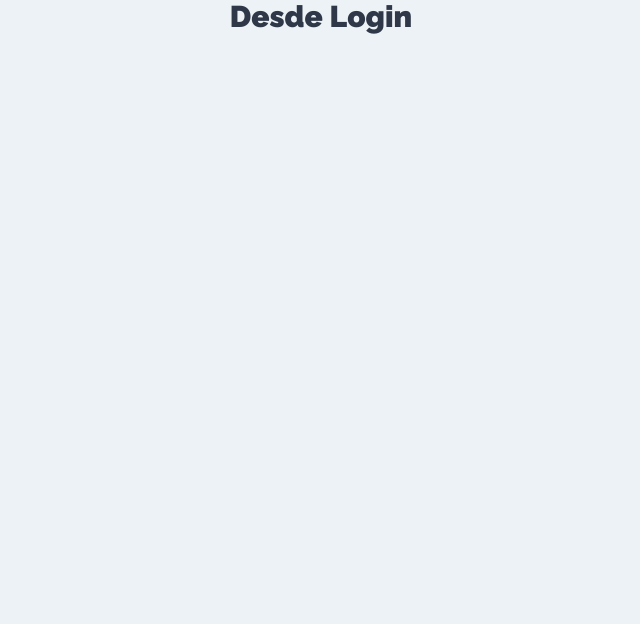
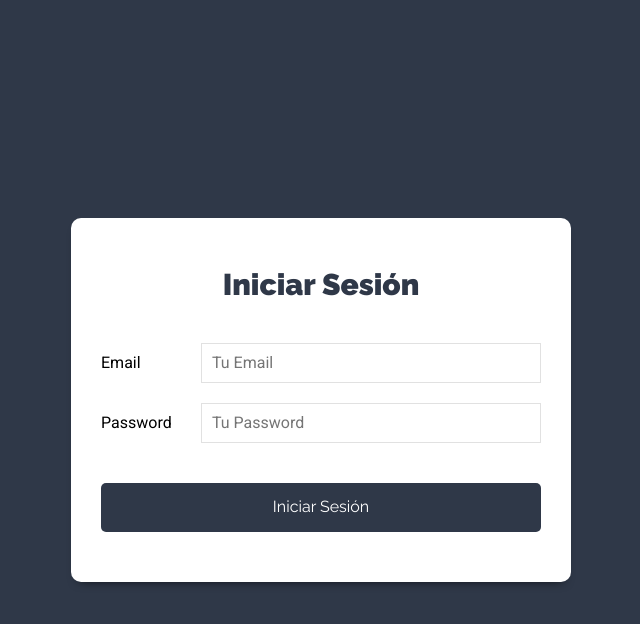
Before and after one commit to cristianaparra/Mern_ToDo, a React (Create React App) app: page / in a window 1280 px wide. Shown: the top 624 px of the page, without its empty margins (319-959 px from the left). Built offline with nearby package versions, Linux system fonts and the light colour scheme.

Commit message:
Creando Formulario

```diff
--- a/src/components/auth/Login.js
+++ b/src/components/auth/Login.js
@@ -1,8 +1,43 @@
 import React from 'react';
 
 const Login = () => {
+
+    const onChange = () => {
+
+    }
+
     return (
-        <h1>Desde Login</h1>
+        <div className='form-usuario'>
+            <div className='contenedor-form sombra-dark'>
+                <h1>Iniciar Sesión</h1>
+                <form>
+                    <div className='campo-form'>
+                        <label htmlFor='email'>Email</label>
+                        <input
+                            type='email'
+                            id='email'
+                            name='email'
+                            placeholder='Tu Email'
+                            onChange={onChange}
+                        />
+                    </div>
+
+                    <div className='campo-form'>
+                        <label htmlFor='password'>Password</label>
+                        <input
+                            type='password'
+                            id='password'
+                            name='password'
+                            placeholder='Tu Password'
+                            onChange={onChange}
+                        />
+                    </div>
+                    <div className='campo-form'>
+                        <input type='submit' className='btn btn-primario btn-block' value='Iniciar Sesión'/>
+                    </div>
+                </form>
+            </div>
+        </div>
     );
 }
 
```
